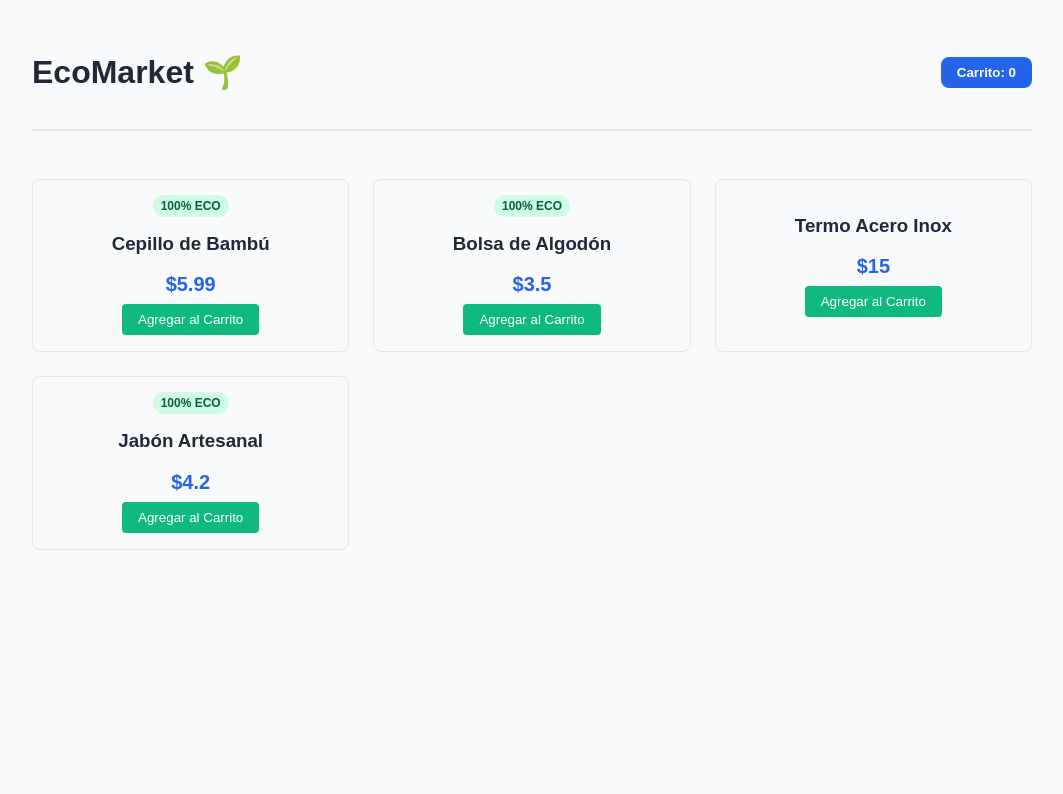
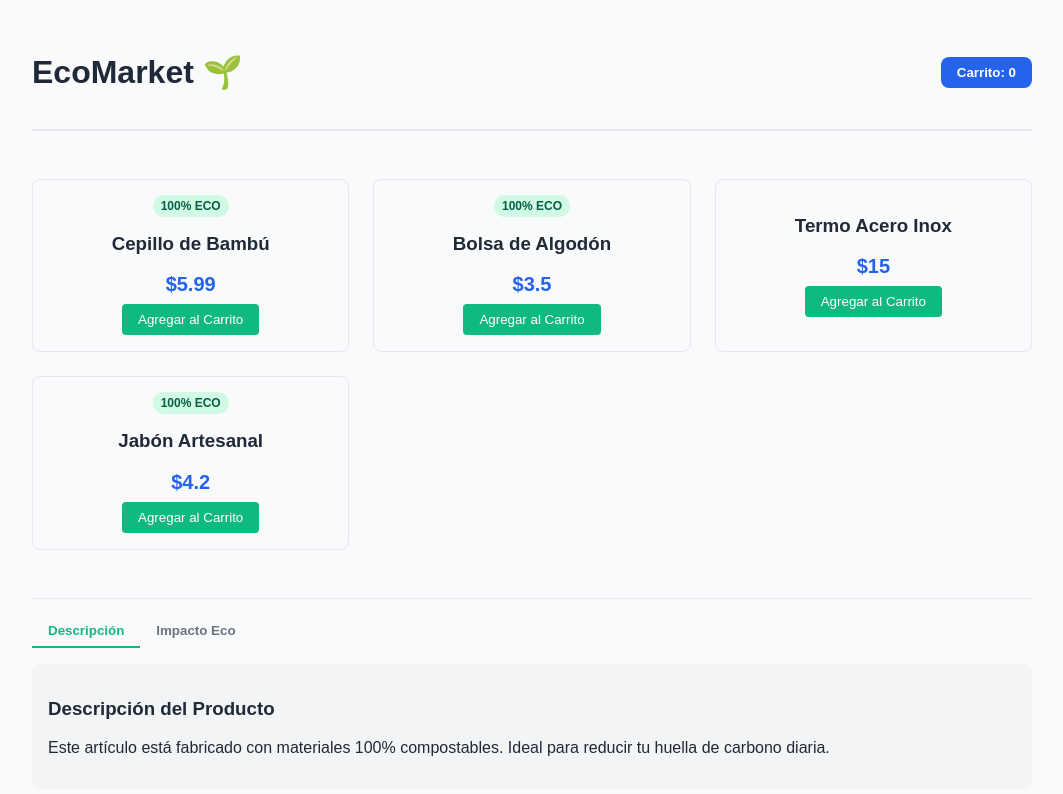
Before and after one commit to jltamayocabello-droid/m7_analisis-de-caso_ecomarket-vue, a Vue app: page / in a window 1280 px wide. Shown: the top 794 px of the page, without its empty margins (108-1171 px from the left). Built offline with nearby package versions, Linux system fonts and the light colour scheme.

Commit message:
Se incorpora descripción de los productos

```diff
--- a/src/views/ShopView.vue
+++ b/src/views/ShopView.vue
@@ -27,6 +27,8 @@
         </template>
       </BaseModal>
     </Teleport>
+
+    <ProductDetails />
   </div>
 </template>
 
@@ -34,6 +36,7 @@
 import { ref, onMounted } from 'vue'
 import ProductList from '../components/ProductList.vue'
 import BaseModal from '../components/BaseModal.vue' // Importamos el modal
+import ProductDetails from '@/components/ProductDetails.vue'
 
 const products = ref([])
 const isLoading = ref(true)
```
